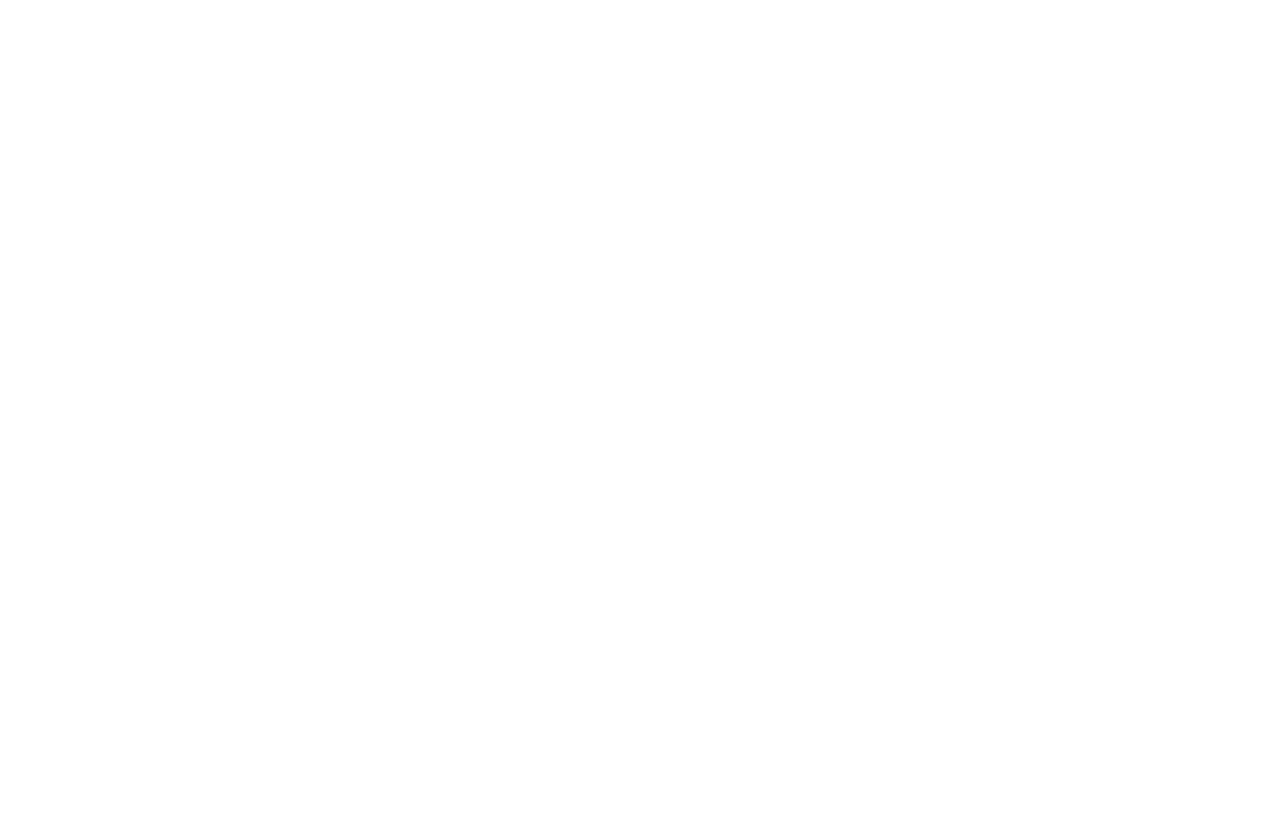
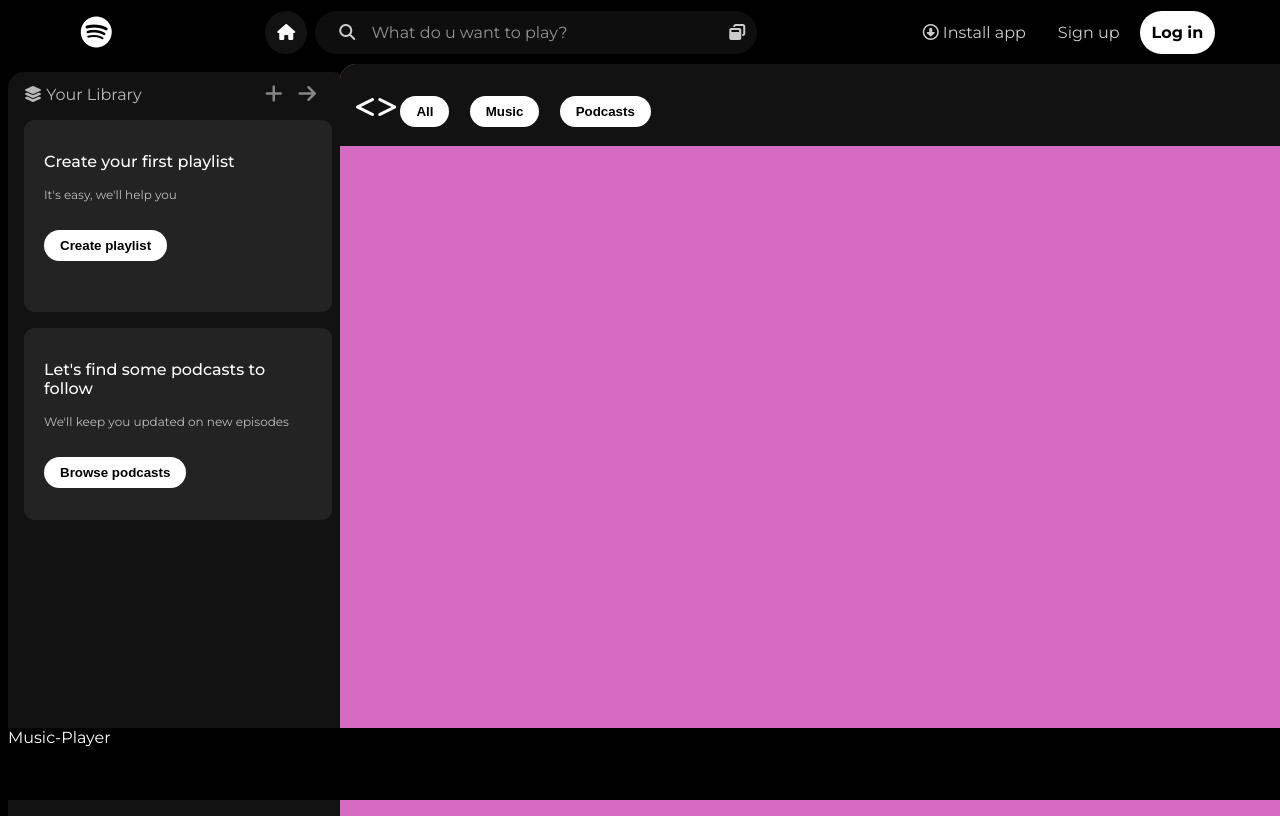
Before and after one commit to harsha-9977/Spotify_clone, a plain HTML site: page index.html in a window 1280 px wide. Drawn offline with Linux system fonts and the light colour scheme.

Commit message:
-covered layouts
added top sidebar and nav.

```diff
--- a/index.html
+++ b/index.html
@@ -6,8 +6,89 @@
     <title>Spotify - Web Player: Music for everyone</title>
     <link rel="stylesheet" href="https://cdnjs.cloudflare.com/ajax/libs/font-awesome/6.7.2/css/all.min.css" integrity="sha512-Evv84Mr4kqVGRNSgIGL/F/aIDqQb7xQ2vcrdIwxfjThSH8CSR7PBEakCr51Ck+w+/U6swU2Im1vVX0SVk9ABhg==" crossorigin="anonymous" referrerpolicy="no-referrer" />
     <link rel="icon" type="image/png" href="./assets/logo.png">
+    <link rel="stylesheet" href="style.css">
+
+    <link rel="preconnect" href="https://fonts.googleapis.com">
+    <link rel="preconnect" href="https://fonts.gstatic.com" crossorigin>
+    <link href="https://fonts.googleapis.com/css2?family=Montserrat:ital,wght@0,100..900;1,100..900&display=swap" rel="stylesheet">
 </head>
 <body>
-
+    <div class="main">
+        <div class="top">
+            <div class="logo">
+                <i class="fa-brands fa-spotify" title="Spotify"></i>
+                <!-- <a href="#" title="Spotify">Spotify</a> -->
+            </div>
+            <div class="mid">
+                <div class="homesearch">
+                    <div class="home">
+                        <i class="fa-solid fa-house"></i>
+                    </div>
+                    <div class="searchbox">
+                        <div class="search">
+                            <i class="fa-solid fa-magnifying-glass" style="padding: 0px 12px;"></i>
+                            <span style="opacity:0.7;">What do u want to play?</span>
+                        </div>
+                        <div class="browse">
+                            <i class="fa-solid fa-window-restore"></i>
+                        </div>
+                    </div>
+                </div>
+            </div>
+            <div class="sign">
+                <div class="installapp">
+                    <i class="fa-regular fa-circle-down"></i>
+                    <a href="#">Install app</a>
+                </div>
+                <div class="signup">
+                    <a href="#">Sign up</a>
+                </div>
+                <div class="login">
+                    <a href="#" style="color : black">Log in</a>
+                </div>
+            </div>
+        </div>
+        <div class="sidebar">
+            <div class="library">
+                <div class="options">
+                    <div class="lib-option">
+                        <i class="fa-solid fa-layer-group"></i>
+                        <a href="#">Your Library</a>
+                    </div>
+                    <div class="icons">
+                        <i class="fa-solid fa-plus"></i>
+                        <i class="fa-solid fa-arrow-right"></i>
+                    </div>
+                </div>
+                <div class="lib-boxe">
+                    <div class="box">
+                        <div class="box-p1"><p>Create your first playlist</p></div>
+                        <div class="box-p2"><p>It's easy, we'll help you</p></div>
+                        <button class="badge">Create playlist</button>
+                    </div>
+                    <div class="box">
+                        <div class="box-p1"><p>Let's find some podcasts to follow</p></div>
+                        <div class="box-p2"><p>We'll keep you updated on new episodes</p></div>
+                        <button class="badge">Browse podcasts</button>
+                    </div>
+                </div>
+            </div>
+        </div>
+        <div class="main-content">
+            <div class="sticky-nav">
+                <div class="sticky-nav-icons">
+                    <i class="fa-solid fa-less-than"></i>
+                    <i class="fa-solid fa-greater-than"></i>
+                </div>
+                <div class="sticky-nav-options">
+                    <button class="badge nav-item">All</button>
+                    <button class="badge nav-item">Music</button>
+                    <button class="badge nav-item">Podcasts</button>
+                </div>
+            </div>
+            <div class="cards"></div>
+        </div>
+        <div class="music-player">Music-Player</div>
+    </div>
 </body>
 </html>
--- a/style.css
+++ b/style.css
@@ -0,0 +1,254 @@
+body {
+    font-family: "Montserrat", serif;
+    margin : 0;
+    background-color : black;
+    color : white;
+    overflow : hidden;
+
+}
+
+.main {
+    display : flex;
+    height : 100vh;
+    padding : 0.5rem;
+}
+
+.top {
+    position : fixed;
+    top : 0px;
+    background-color: rgb(0, 0, 0);
+    width : 100%;
+    height : 64px;
+    border-radius : 1rem;
+    display: flex;
+    justify-content: space-around;
+    align-items: center;
+}
+
+.sidebar {
+    position : fixed;
+    top : 64px;
+    background-color : #000000;
+    width : 340px;
+    height : 100vh;
+    border-radius : 1rem; /*16px*/
+    /* margin-right: 1rem; */
+}
+
+.main-content {
+    position : fixed;
+    top : 64px; left : 340px;
+    background-color : #d76ac3;
+    width : 100%;
+    height : 100vh;
+    flex : 1;
+    border-radius : 1rem;
+    overflow : auto;
+}
+
+.music-player {
+    position : fixed;
+    bottom : 0px;
+    background-color : black;
+    width : 100%;
+    height : 72px;
+}
+
+/*
+.logo {
+    /* height: 48px; */
+    /* justify-content: center; */
+    /* align-items:center ;
+} */
+
+.logo i {
+    font-size : 2rem;
+}
+
+.mid {
+    /* display: flex;
+    flex-direction:row; */
+    width : 500px;
+}
+
+
+.homesearch {
+    display: flex;
+}
+
+.home {
+    background-color: #121212;
+    margin : 0px 0px 0px 8px;
+    padding : 12px;
+    border-radius: 20cm;
+    transition-duration: 0.4s;
+}
+
+.home:hover {
+    transform: scale(1.2);
+}
+
+.searchbox {
+    display: flex;
+    flex-direction: row;
+    background-color: #121212;
+    margin : 0px 0px 0px 8px;
+    padding : 12px;
+    border-radius: 20cm;
+    justify-content: space-between;
+    width : 100%;
+    opacity : 0.8;
+    transition-duration: 0.4s;
+}
+
+.searchbox:hover {
+    background-color: #48484b;
+    opacity : 1;
+}
+
+.sign {
+    display: flex;
+    /* flex-direction: row;
+    justify-content :space-between;
+    align-items: center; */
+}
+
+a {
+    text-decoration: none;
+    color :white;
+}
+
+.installapp {
+    margin : 0px 0px 0px 8px;
+    padding : 12px;
+    opacity : 0.8;
+    transition-duration: 0.4s;
+}
+
+.installapp:hover {
+    transform: scale(1.1);
+    opacity: 1;
+}
+
+.signup {
+    margin : 0px 0px 0px 8px;
+    padding : 12px;
+    opacity: 0.8;
+    transition-duration: 0.4s;
+}
+
+.signup:hover {
+    transform: scale(1.1);
+    opacity: 1;
+}
+
+.login {
+    margin : 0px 0px 0px 8px;
+    padding : 12px;
+    background-color: white;
+    /* color :rgb(0, 0, 0); */
+    font-weight: 700;
+    border-radius: 50px;
+    transition-duration: 0.4s;
+}
+
+.login:hover {
+    transform: scale(1.1);
+}
+
+.library {
+    background-color: #121212;
+    border-radius: 1rem;
+    height : 100%;
+    margin-top: 0.5rem;
+    padding : 0.75rem 1rem;
+
+}
+
+.options {
+    display: flex;
+    justify-content: space-between;
+    align-items: center;
+    opacity: 0.7;
+}
+
+.options:hover {
+    opacity :1;
+}
+
+.icons {
+    font-size : 1.25rem;
+    display : flex;
+}
+
+.icons i {
+    opacity: 0.7;
+    margin-right:1rem;
+}
+
+.icons i:hover {
+    opacity: 1;
+}
+
+.box {
+    background-color: #232323;
+    height : 10rem;
+    border-radius: 0.7rem;
+    margin : 1rem 0 1rem 0;
+    padding : 1rem 1.25rem;
+}
+
+.box-p1 {
+    font-size: 1rem;
+    font-weight : 500;
+}
+
+.box-p2 {
+    font-size: 0.75rem;
+    opacity : 0.7
+}
+
+.badge {
+    background-color: white;
+    border :none;
+    border-radius: 50px;
+    padding : 0.5rem 1rem;
+    margin-top : 1rem;
+    font-weight :550;
+}
+
+.sticky-nav {
+    position : sticky;
+    top : 0;
+    background-color: #121212;
+    /* display : flex; */
+    /* margin-right : 0px; */
+    justify-content: space-between;
+    align-items: center;
+    padding : 1rem 0 1rem 0;
+    min-height : 50px;
+}
+
+.sticky-nav-icons {
+    display: inline;
+    margin-left: 1rem;
+}
+
+.sticky-nav-options {
+    display: inline;
+    justify-content: center;
+    align-items: center;
+}
+
+.sticky-nav-icons i {
+    font-size: 1.5rem;
+}
+
+.nav-item {
+    margin-right: 1rem;
+}
+
+.nav-item:hover {
+    color : white;
+    background-color: #403f3f;
+}
```
Also changed, not shown: 1 other file.
